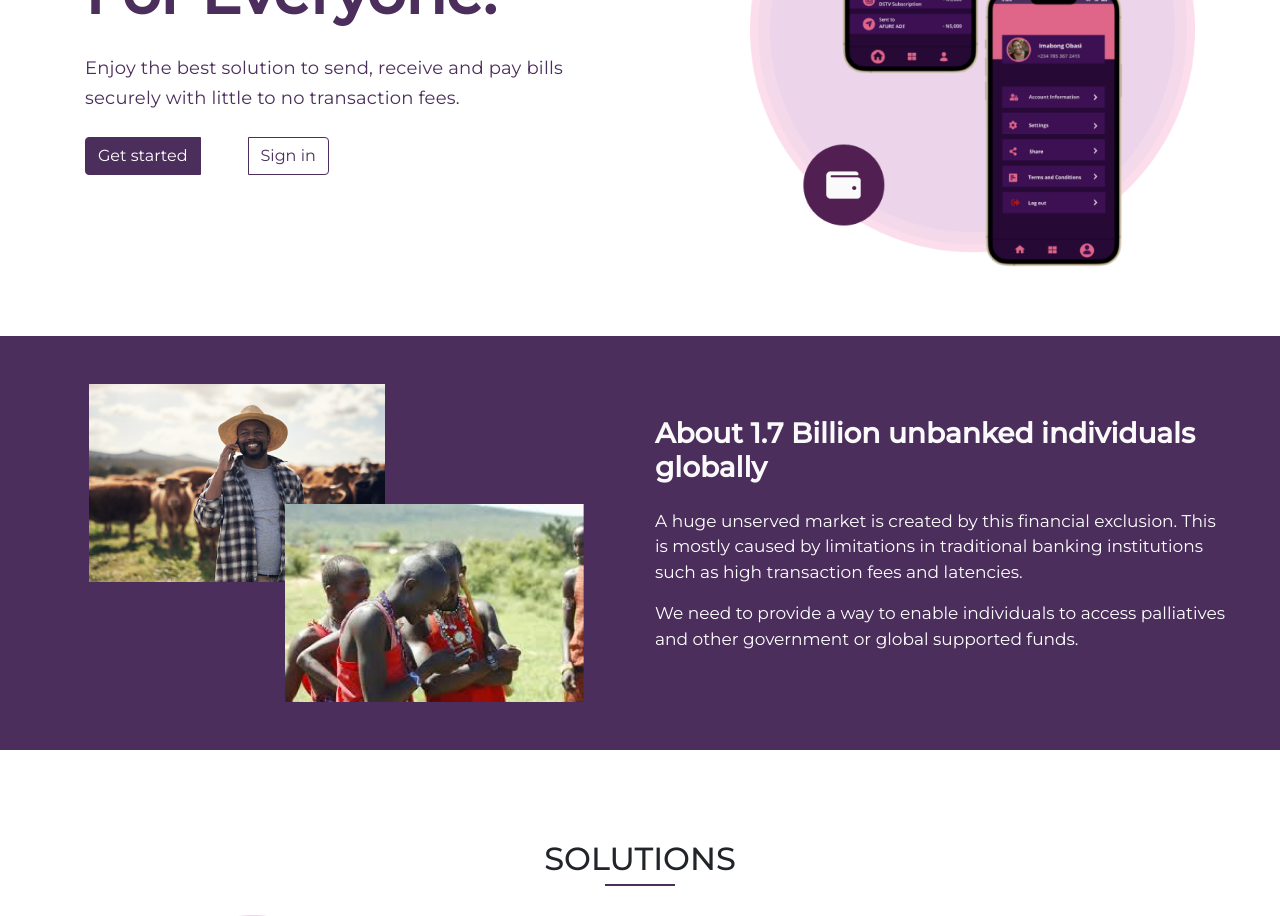
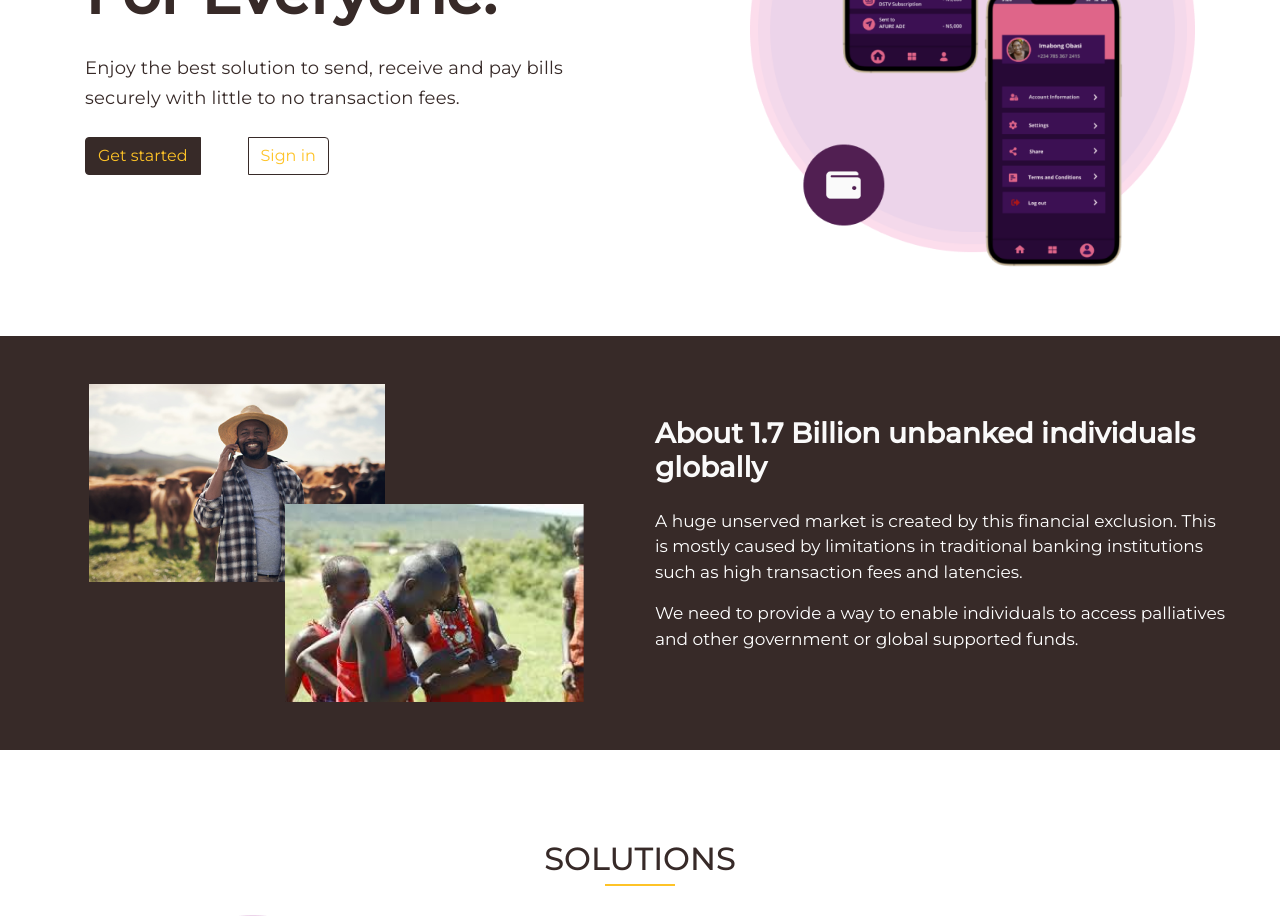
Before and after one commit to Kansoldev/tizu-app, a React (Create React App) app: page / in a window 1280 px wide. Shown: the part 340-1256 px from the top of the page. Built offline with nearby package versions, Linux system fonts and the light colour scheme.

Commit message:
Changed the websites main colors

```diff
--- a/src/App.css
+++ b/src/App.css
@@ -1,8 +1,6 @@
 :root {
-  --primary-color: #4c2e5c;
-  --secondary-color: #df6589;
-  /* --primary-color: #511f52;
-  --secondary-color: #707b8e; */
+  --primary-color: #372a28;
+  --secondary-color: #fec327;
 }
 
 html {
@@ -31,6 +29,7 @@ textarea {
 .btn-primary {
   background-color: var(--primary-color);
   border-color: var(--primary-color);
+  color: var(--secondary-color);
 }
 
 .btn-outline-primary {
@@ -38,11 +37,29 @@ textarea {
   background-color: transparent;
   background-image: none;
   border-color: var(--primary-color);
+  color: var(--secondary-color);
 }
 
 .btn-outline-primary:hover,
 .btn-primary:hover {
   background-color: var(--primary-color);
+}
+
+.btn-secondary {
+  background-color: var(--secondary-color);
+  border-color: var(--secondary-color);
+  color: var(--primary-color);
+}
+
+.btn-outline-secondary {
+  color: var(--secondary-color);
+  background-color: transparent;
+  background-image: none;
+  border-color: var(--secondary-color);
+}
+
+.text-secondary {
+  color: var(--secondary-color) !important;
 }
 
 /* Header */
@@ -191,6 +208,7 @@ textarea {
 }
 
 .section-title {
+  color: var(--primary-color);
   position: relative;
   padding-bottom: 13px;
 }
@@ -205,7 +223,7 @@ textarea {
   width: 70px;
   height: 2px;
   margin: auto;
-  background-color: var(--primary-color);
+  background-color: var(--secondary-color);
 }
 
 .content p {
```
